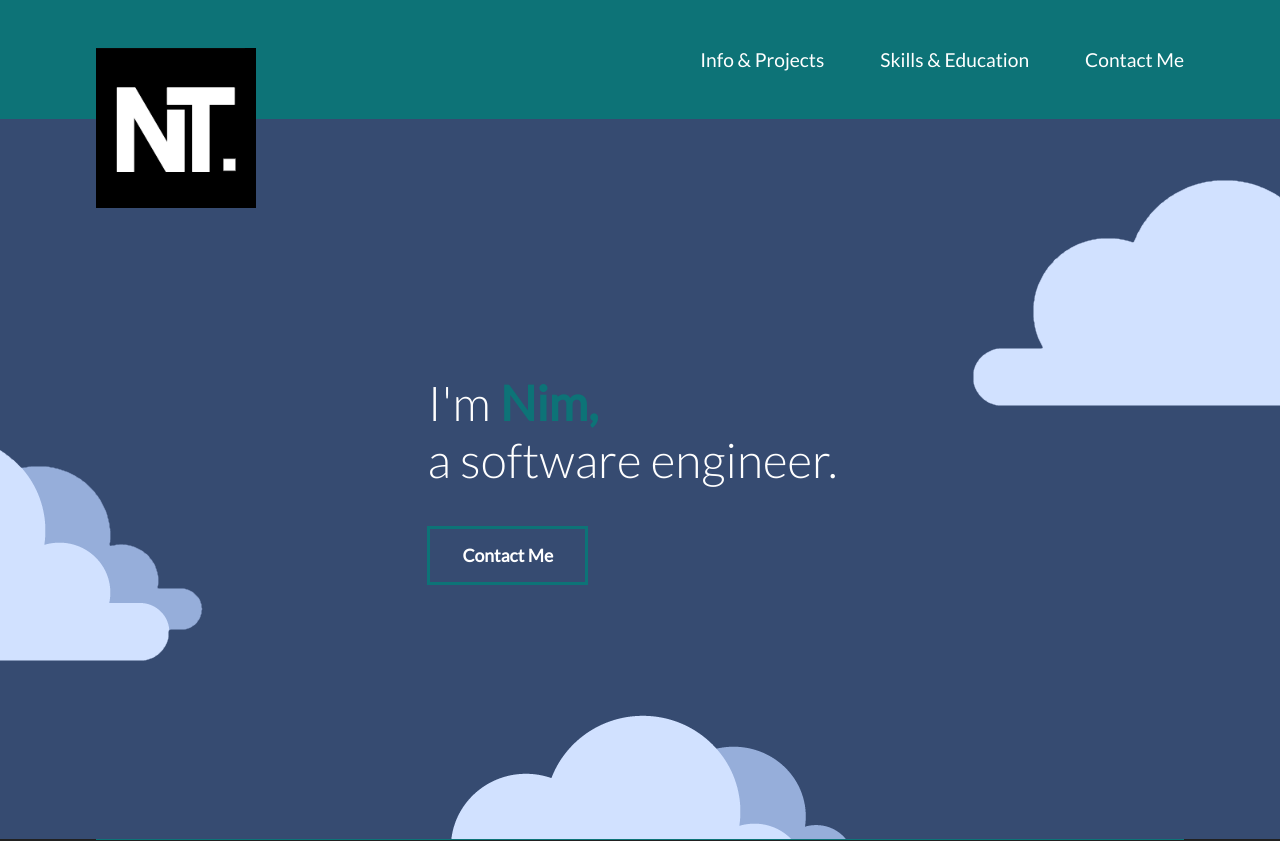
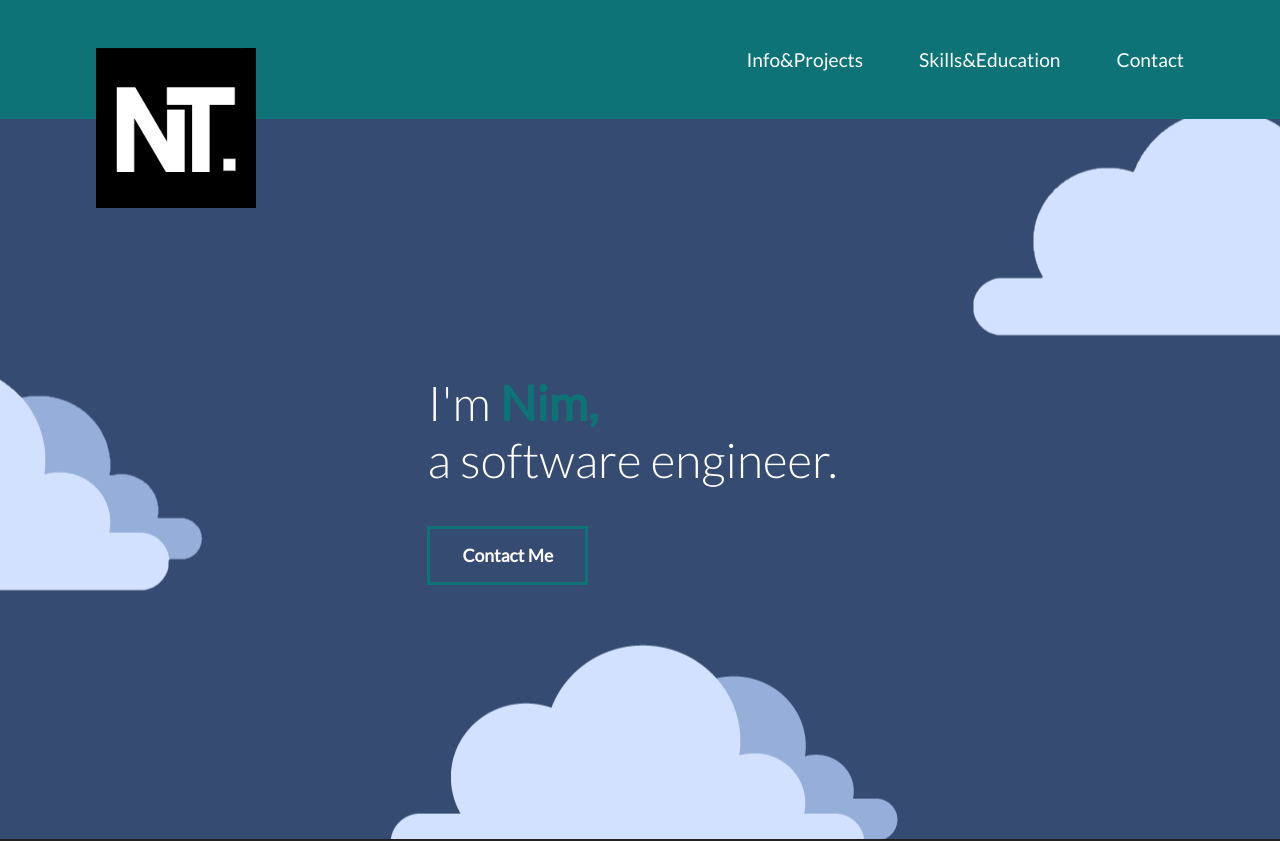
Before and after one commit to nimaester/psite, a React (Create React App) app: page / in a window 1280 px wide. Shown: the top 841 px of the page. Built offline with nearby package versions, Linux system fonts and the light colour scheme.

Commit message:
updated css

```diff
--- a/src/App.js
+++ b/src/App.js
@@ -16,7 +16,7 @@ const App = () => {
       <AnimatePresence exitBeforeEnter>
         <Switch location={location} key={location.pathname}>
           <Route exact path='/' component={AboutMain} />
-          <Route exact path='/skills&education' component={Skl_Edu} />
+          <Route exact path='/sked' component={Skl_Edu} />
           <Route exact path='/contact' component={Contact} />
         </Switch>
       </AnimatePresence>
--- a/src/Nav.js
+++ b/src/Nav.js
@@ -10,13 +10,13 @@ const Nav = () => {
       </Link>
       <ul className='nav-bar'>
         <li className='initial'>
-          <Link to='/'>Info & Projects</Link>
+          <Link to='/'>Info&Projects</Link>
         </li>
         <li>
-          <Link to='/skills&education'>Skills & Education</Link>
+          <Link to='/sked'>Skills&Education</Link>
         </li>
         <li>
-          <Link to='/contact'>Contact Me</Link>
+          <Link to='/contact'>Contact</Link>
         </li>
       </ul>
     </nav>
--- a/src/about/About.js
+++ b/src/about/About.js
@@ -34,7 +34,6 @@ const About = () => {
         </motion.div>
       </div>
       </div>
-      <hr className="ab"/>
     </div>
   );
 };
--- a/src/styles/_about.scss
+++ b/src/styles/_about.scss
@@ -6,7 +6,7 @@
   justify-content: center;
   min-height: 90vh;
   background-image: url('../img//wallpaper2.png');
-  background-position: center 0%;
+  background-position: center 8%;
 
   h2 {
     font-weight: lighter;
```
